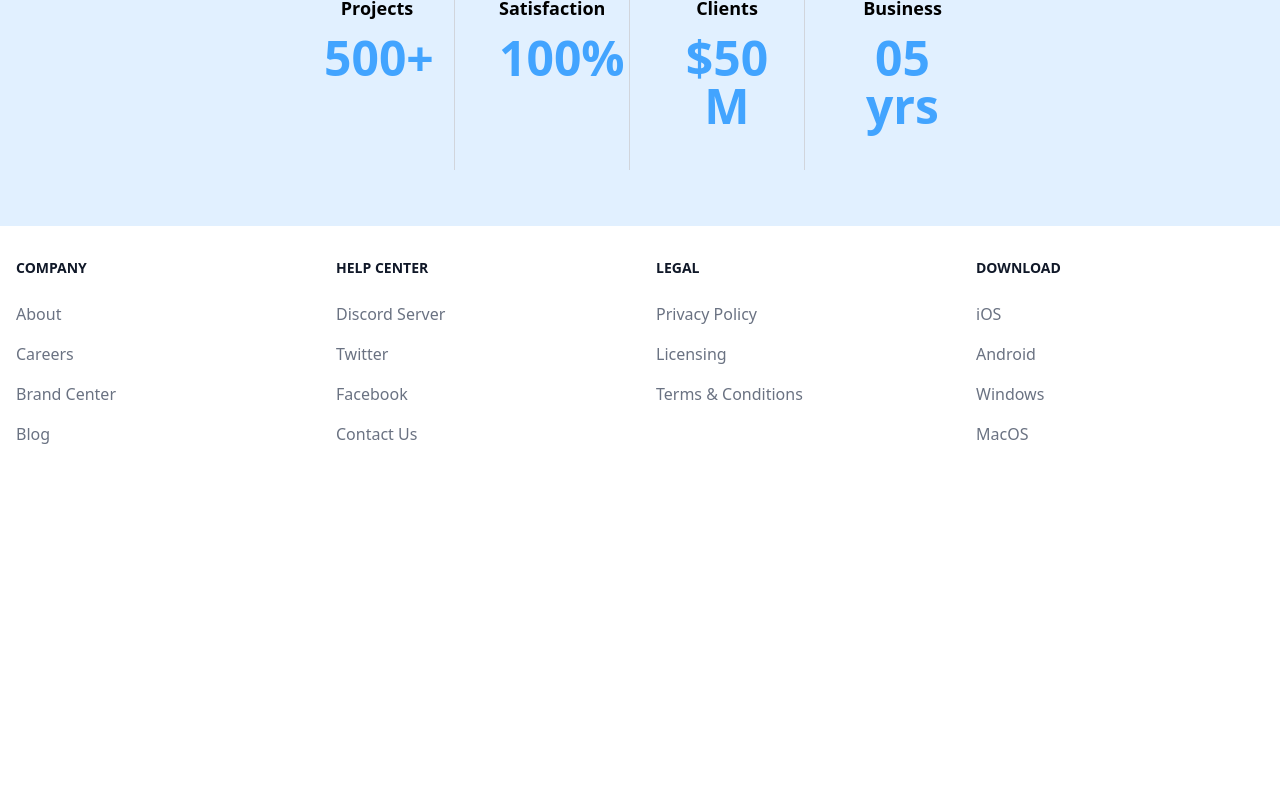
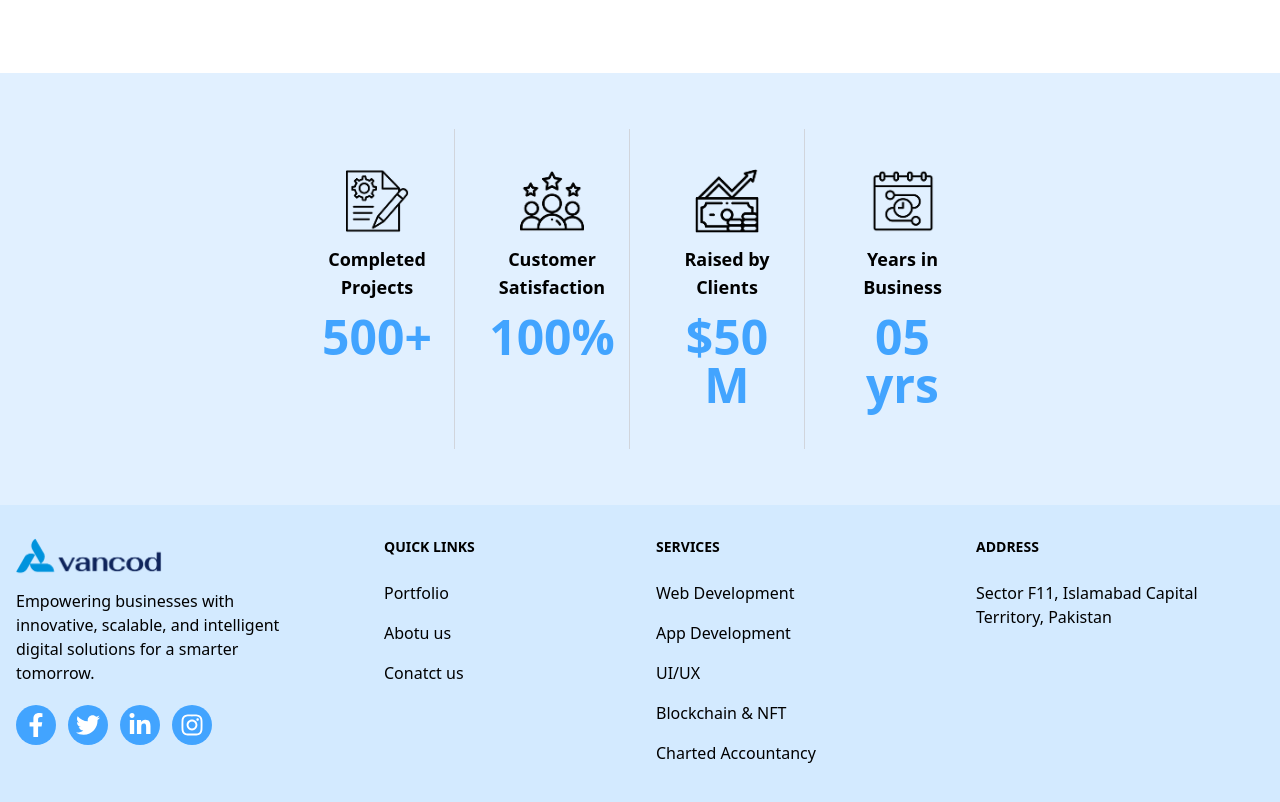
Before and after one commit to saymi313/Avancod-Portfolio, a React (Vite) app: page / in a window 1280 px wide. Shown: the part 1860-2662 px from the top of the page. Before the commit the page ends 2354 px from the top, so only its background shows below. Built offline with nearby package versions, Linux system fonts and the light colour scheme; the HTML template or start-up script is replaced by a standard one.

Commit message:
Home Page Maintenance

```diff
--- a/src/components/CustomerReviews/CustomerReviews.jsx
+++ b/src/components/CustomerReviews/CustomerReviews.jsx
@@ -14,7 +14,7 @@ const CustomerReviews = () => {
       ].map((item, index) => (
         <div
           key={index}
-          className={`px-6 py-10 ${index !== 3 ? "border-r border-gray-300" : ""} text-center`}
+          className={`px-2 py-10 ${index !== 3 ? "border-r border-gray-300" : ""} text-center`}
         >
           <div className="flex justify-center">
             <img src={item.img} alt={item.title} className="h-16 w-16" />
--- a/src/components/Footer/Footer.jsx
+++ b/src/components/Footer/Footer.jsx
@@ -1,77 +1,87 @@
+import logo from '../../assets/Logo.png'
+import { FaFacebookF, FaTwitter, FaLinkedinIn, FaInstagram } from "react-icons/fa";
+
 
 const Footer = () => {
     return (
         <div>
 
 
-<footer className="bg-white dark:bg-gray-900">
+            <footer className="bg-[#D3EAFF]">
                 <div className="mx-auto w-full max-w-screen-xl">
-      <div className="grid grid-cols-2 gap-8 px-4 py-6 lg:py-8 md:grid-cols-4">
+                    <div className="grid grid-cols-2 gap-8 px-4 py-6 lg:py-8 md:grid-cols-4 text-black">
                         <div>
-            <h2 className="mb-6 text-sm font-semibold text-gray-900 uppercase dark:text-white">Company</h2>
-            <ul className="text-gray-500 dark:text-gray-400 font-medium">
+                            <div><img src={logo} className="h-10" alt="" /></div>
+                            <ul className=" font-medium">
+                                <li className="mt-3">
+                                    <p>Empowering businesses with innovative, scalable, and intelligent digital solutions for a smarter tomorrow.</p>
+                                </li>
+
+                                <div className="flex gap-3 py-5">
+                                    {[
+                                        { icon: <FaFacebookF />, link: "https://facebook.com" },
+                                        { icon: <FaTwitter />, link: "https://twitter.com" },
+                                        { icon: <FaLinkedinIn />, link: "https://linkedin.com" },
+                                        { icon: <FaInstagram />, link: "https://instagram.com" }
+                                    ].map((item, index) => (
+                                        <a
+                                            key={index}
+                                            href={item.link}
+                                            target="_blank"
+                                            rel="noopener noreferrer"
+                                            className="w-10 h-10 flex items-center justify-center bg-[#42A4FF] text-white rounded-full text-2xl hover:opacity-80 transition"
+                                        >
+                                            {item.icon}
+                                        </a>
+                                    ))}
+                                </div>
+                            </ul>
+                        </div>
+                        <div className=' ms-1 md:ms-12'>
+                            <h2 className="mb-6 text-sm font-bold uppercase">Quick Links</h2>
+                            <ul className=" font-medium">
                                 <li className="mb-4">
-                    <a href="#" className=" hover:underline">About</a>
+                                    <a href="#" className=" hover:underline">Portfolio</a>
                                 </li>
                                 <li className="mb-4">
-                    <a href="#" className="hover:underline">Careers</a>
+                                    <a href="#" className="hover:underline">Abotu us</a>
                                 </li>
                                 <li className="mb-4">
-                    <a href="#" className="hover:underline">Brand Center</a>
-                </li>
-                <li className="mb-4">
-                    <a href="#" className="hover:underline">Blog</a>
+                                    <a href="#" className="hover:underline">Conatct us</a>
                                 </li>
                             </ul>
                         </div>
                         <div>
-            <h2 className="mb-6 text-sm font-semibold text-gray-900 uppercase dark:text-white">Help center</h2>
-            <ul className="text-gray-500 dark:text-gray-400 font-medium">
+                            <h2 className="mb-6 text-sm font-bold uppercase">Services</h2>
+                            <ul className=" font-medium">
                                 <li className="mb-4">
-                    <a href="#" className="hover:underline">Discord Server</a>
+                                    <a href="#" className=" hover:underline">Web Development</a>
                                 </li>
                                 <li className="mb-4">
-                    <a href="#" className="hover:underline">Twitter</a>
+                                    <a href="#" className="hover:underline">App Development</a>
                                 </li>
                                 <li className="mb-4">
-                    <a href="#" className="hover:underline">Facebook</a>
+                                    <a href="#" className="hover:underline">UI/UX</a>
                                 </li>
                                 <li className="mb-4">
-                    <a href="#" className="hover:underline">Contact Us</a>
+                                    <a href="#" className="hover:underline">Blockchain & NFT</a>
+                                </li>
+                                <li className="mb-4">
+                                    <a href="#" className="hover:underline">Charted Accountancy</a>
                                 </li>
                             </ul>
                         </div>
                         <div>
-            <h2 className="mb-6 text-sm font-semibold text-gray-900 uppercase dark:text-white">Legal</h2>
-            <ul className="text-gray-500 dark:text-gray-400 font-medium">
+                            <h2 className="mb-6 text-sm font-bold uppercase">Address</h2>
+                            <ul className=" font-medium">
                                 <li className="mb-4">
-                    <a href="#" className="hover:underline">Privacy Policy</a>
+                                <p>Sector F11, Islamabad Capital Territory, Pakistan
+                                </p>
                                 </li>
-                <li className="mb-4">
-                    <a href="#" className="hover:underline">Licensing</a>
-                </li>
-                <li className="mb-4">
-                    <a href="#" className="hover:underline">Terms &amp; Conditions</a>
-                </li>
+
                             </ul>
                         </div>
-        <div>
-            <h2 className="mb-6 text-sm font-semibold text-gray-900 uppercase dark:text-white">Download</h2>
-            <ul className="text-gray-500 dark:text-gray-400 font-medium">
-                <li className="mb-4">
-                    <a href="#" className="hover:underline">iOS</a>
-                </li>
-                <li className="mb-4">
-                    <a href="#" className="hover:underline">Android</a>
-                </li>
-                <li className="mb-4">
-                    <a href="#" className="hover:underline">Windows</a>
-                </li>
-                <li className="mb-4">
-                    <a href="#" className="hover:underline">MacOS</a>
-                </li>
-            </ul>
-        </div>
+
                     </div>
 
                 </div>
--- a/src/components/HeroSection/HeroSection.jsx
+++ b/src/components/HeroSection/HeroSection.jsx
@@ -2,7 +2,7 @@ import image from '../../assets/Section-Image.png'
 
 const HeroSection = () => {
   return (
-    <section className="w-full bg-[#E1F0FF] ">
+    <section className="w-full bg-[#E1F0FF] h-screen">
       <div className="px-[10px] md:px-[80px] py-15 mx-auto ">
         <div className="grid gap-6 grid-cols-1 md:grid-cols-2">
           <div className="flex flex-col justify-center space-y-4 ps-10 md:ms-0">
```
Lines whose indentation alone changed are shown as unchanged.
